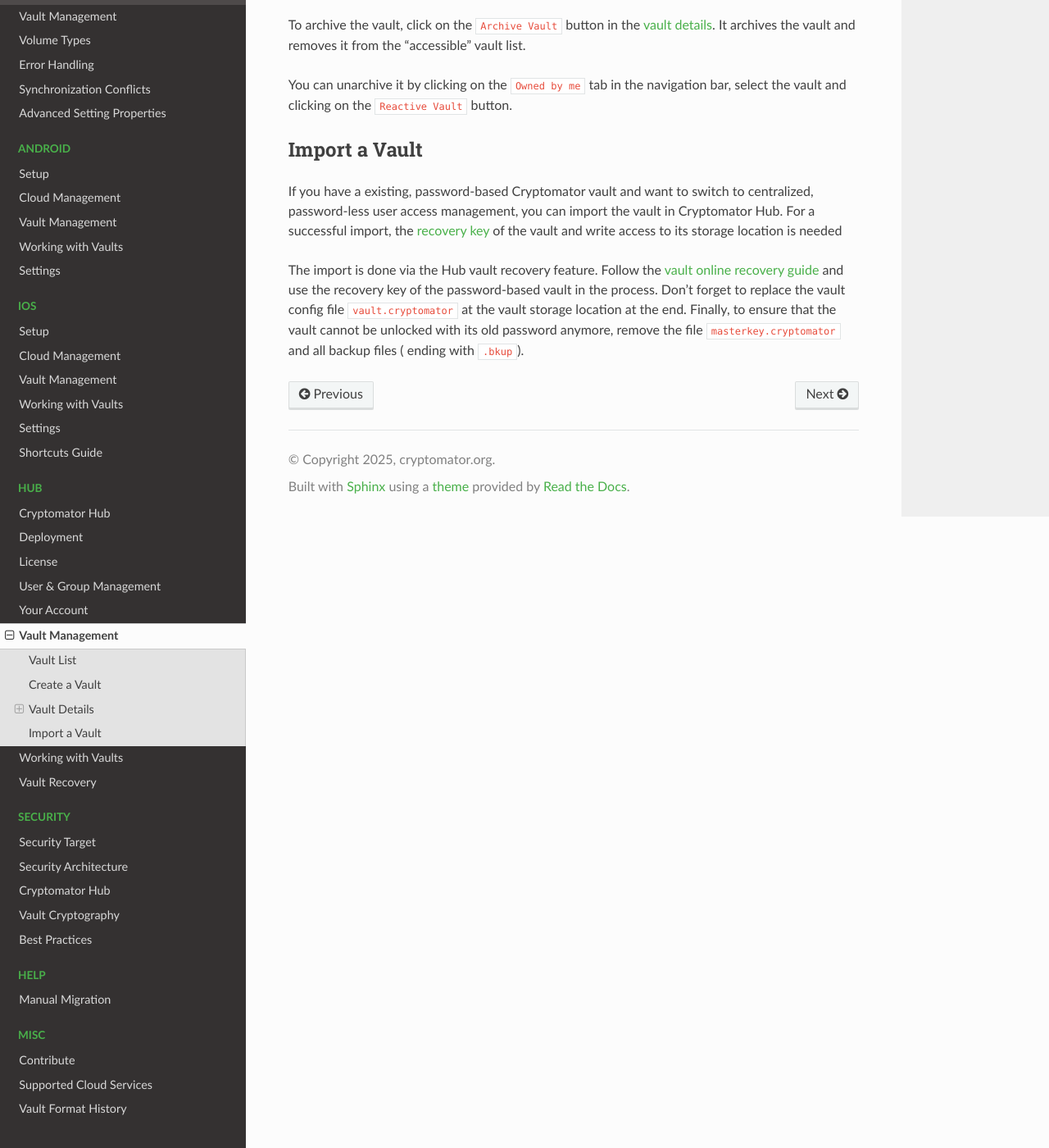
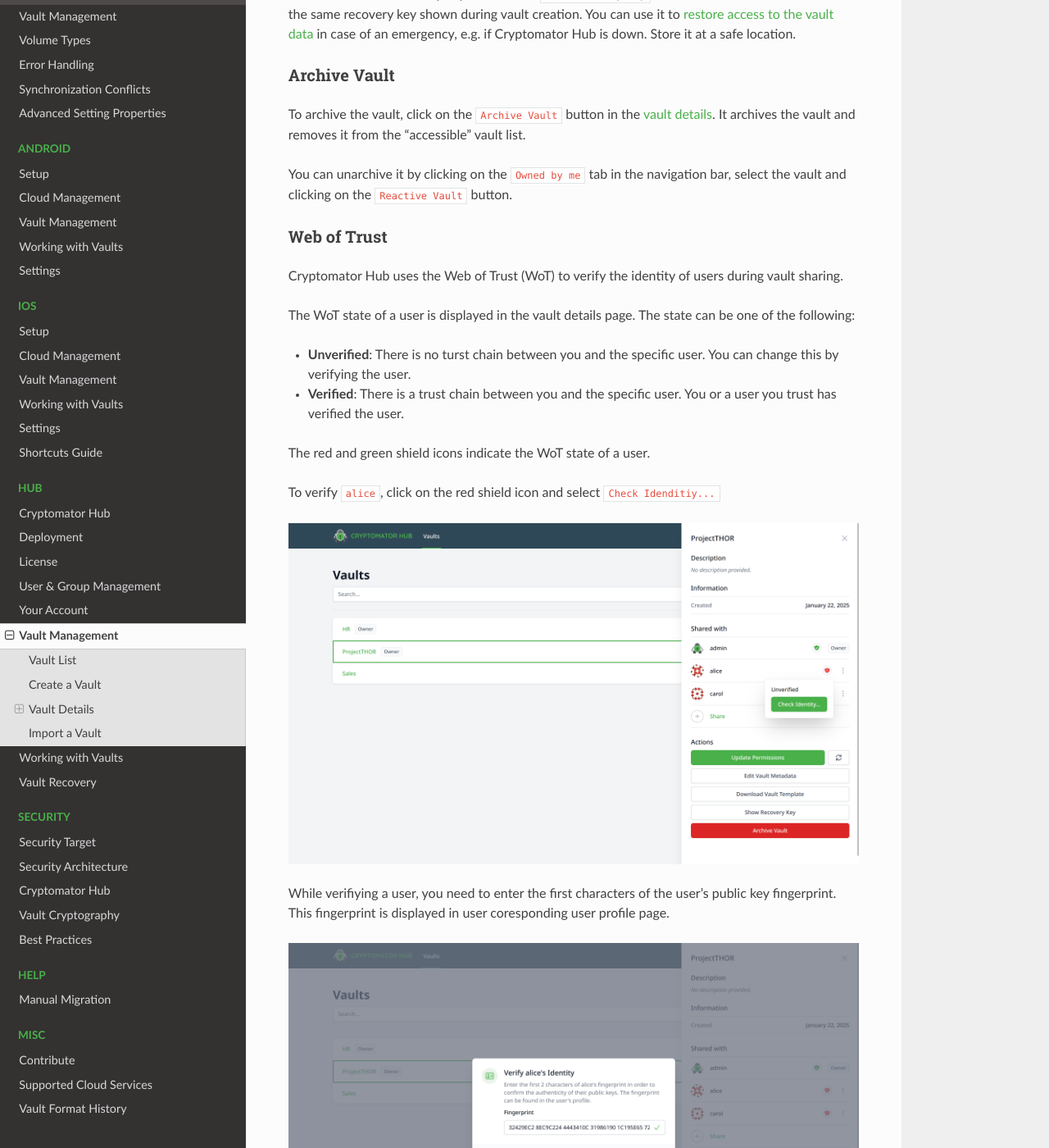
Before and after one commit to cryptomator/docs, a Sphinx documentation site: the page built from source/hub/vault-management.rst, in a window 1280 px wide and 1400 px high, scrolled down 5643 px. Shown: the whole window at 82% size. Built offline with Sphinx 7.4.7 and the Read the Docs theme 3.1.0, drawn with Linux system fonts in a browser that asks for light colours; some of the changed text lies outside the part shown.

Commit message:
Add WoT and Roles to docs

```diff
--- a/source/hub/vault-management.rst
+++ b/source/hub/vault-management.rst
@@ -33,6 +33,9 @@
 
 Create a Vault
 --------------
+
+.. note::
+    Creating vaults do require the ``create-vault`` role. :ref:`Here <hub/user-group-management/roles>` you can read more about roles.
 
 To create a vault in Hub, navigate to the vault list and click on the ``Create Vault`` button in the top right corner.
 Every vault has a name and optionally a description.
@@ -165,6 +168,48 @@
 
 You can unarchive it by clicking on the ``Owned by me`` tab in the navigation bar, select the vault and clicking on the ``Reactive Vault`` button.
 
+.. _hub/vault-management/wot:
+
+Web of Trust
+^^^^^^^^^^^^
+
+Cryptomator Hub uses the Web of Trust (WoT) to verify the identity of users during vault sharing.
+
+The WoT state of a user is displayed in the vault details page. The state can be one of the following:
+
+* **Unverified**: There is no turst chain between you and the specific user. You can change this by verifying the user.
+* **Verified**: There is a trust chain between you and the specific user. You or a user you trust has verified the user.
+
+The red and green shield icons indicate the WoT state of a user.
+
+To verify ``alice``, click on the red shield icon and select ``Check Idenditiy...``
+
+.. image:: ../img/hub/wot-carol-unverified.png
+    :alt: Carol is unverified regarding its Web of Trust state
+    :width: 920px
+
+While verifiying a user, you need to enter the first characters of the user's public key fingerprint. This fingerprint is displayed in user coresponding user profile page.
+
+.. image:: ../img/hub/wot-carol-verify.png
+    :alt: Verify Alice regarding its Web of Trust state
+    :width: 920px
+
+``alice`` is now verified
+
+.. image:: ../img/hub/wot-carol-verified.png
+    :alt: Alice is verified regarding its Web of Trust state
+    :width: 920px
+
+The verification process is logged in the audit log with event type ``Signed Identity``
+
+.. image:: ../img/hub/wot-audit-log.png
+    :alt: WAudit log
+    :width: 920px
+
+``signature still valid`` means that the ``identiy`` has still the same key. If the user account gets reset after verification, this message changes to ``was valid; signed key changed by now`` and the user needs to get verified again.
+
+You can read more details about Web of Trust in the :ref:`Security section of Hub <security/hub/wot>`.
+
 .. _hub/vault-management/import-vault:
 
 Import a Vault
```
Also changed, not shown: source/hub/user-group-management.rst (+36 -0 lines), source/security/hub.rst (+12 -0 lines), source/img/hub/update-permission.png, source/img/hub/vault-details-owner.png, source/img/hub/vault-details-search.png, source/img/hub/wot-audit-log.png (added), source/img/hub/wot-carol-unverified.png (added), source/img/hub/wot-carol-verified.png (added), source/img/hub/wot-carol-verify.png (added).
